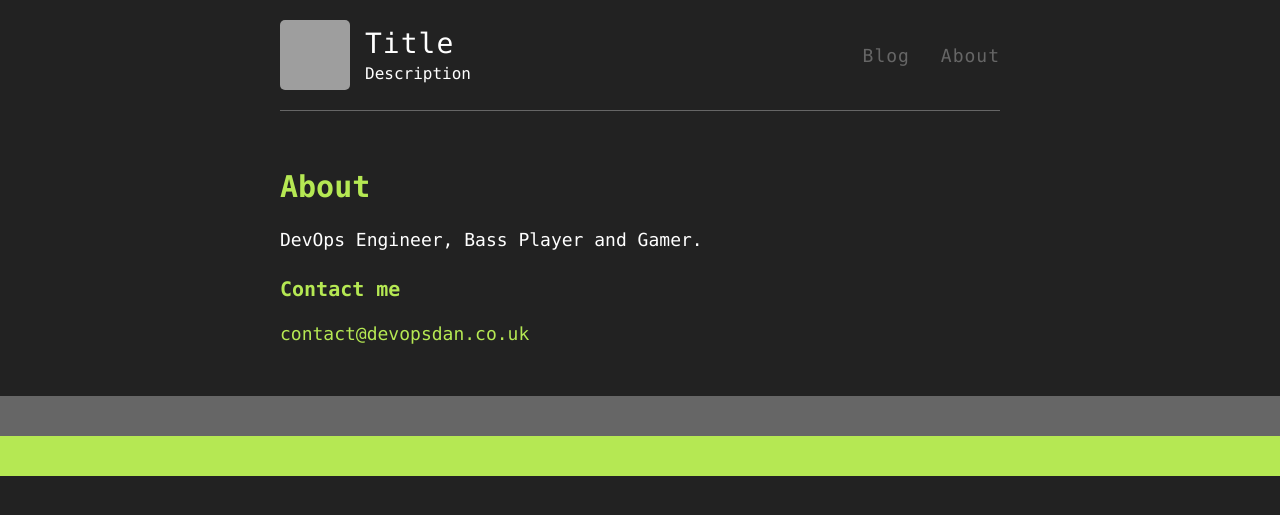
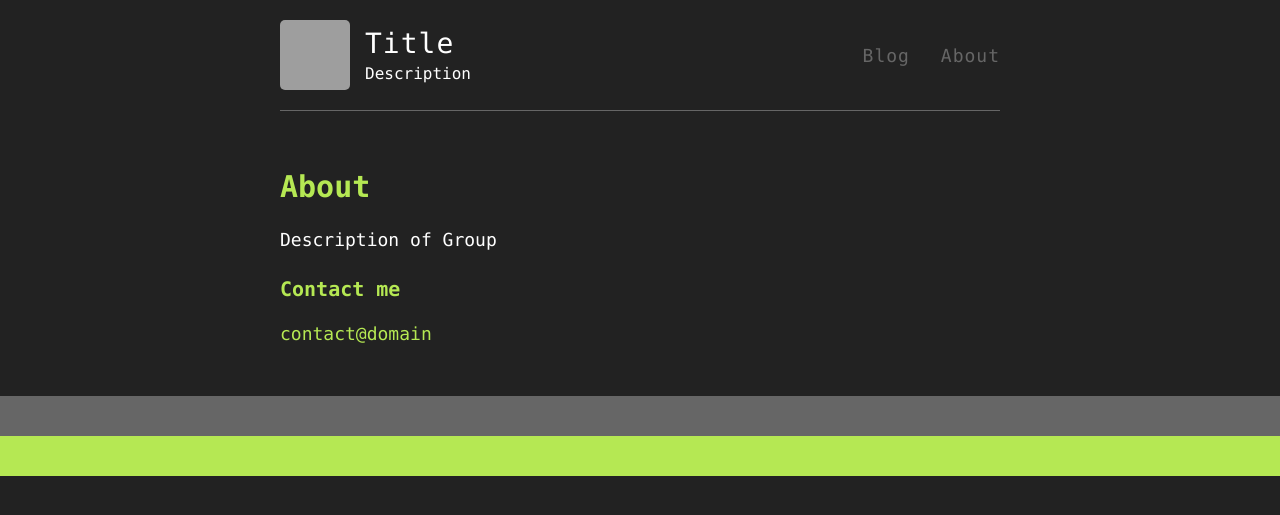
Before and after one commit to dev-danrobertson2/dev-danrobertson2.github.io, a Jekyll site: the page built from about.md, in a window 1280 px wide. Shown: the top 515 px of the page. Built offline with Jekyll 4.4.1, drawn with Linux system fonts in a browser that asks for light colours; grey boxes are pictures that could not be loaded.

Commit message:
Update about.md

```diff
--- a/about.md
+++ b/about.md
@@ -4,8 +4,8 @@ title: About
 permalink: /about/
 ---
 
-DevOps Engineer, Bass Player and Gamer.
+Description of Group
 
 ### Contact me
 
-[contact@devopsdan.co.uk](mailto:contact@devopsdan.co.uk)
+[contact@domain](mailto:contact@domain)
```
